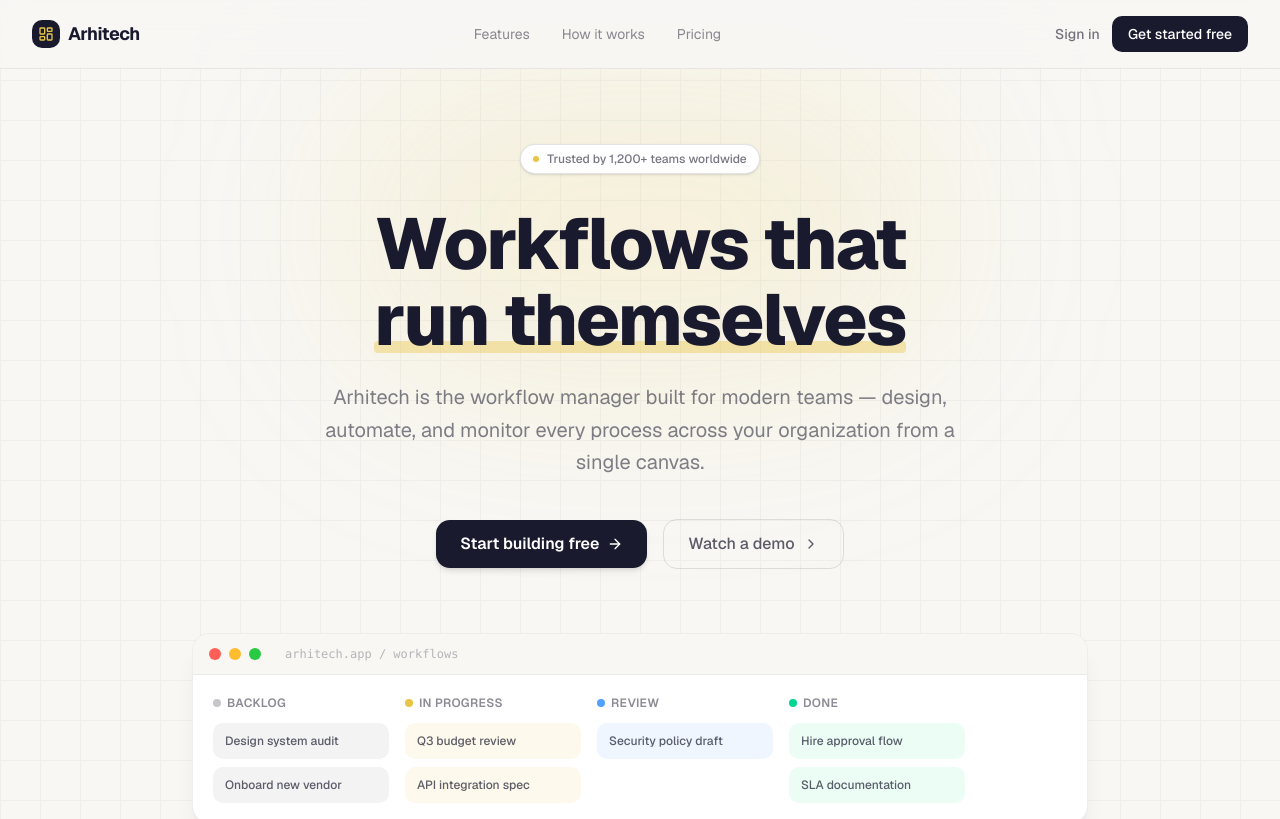
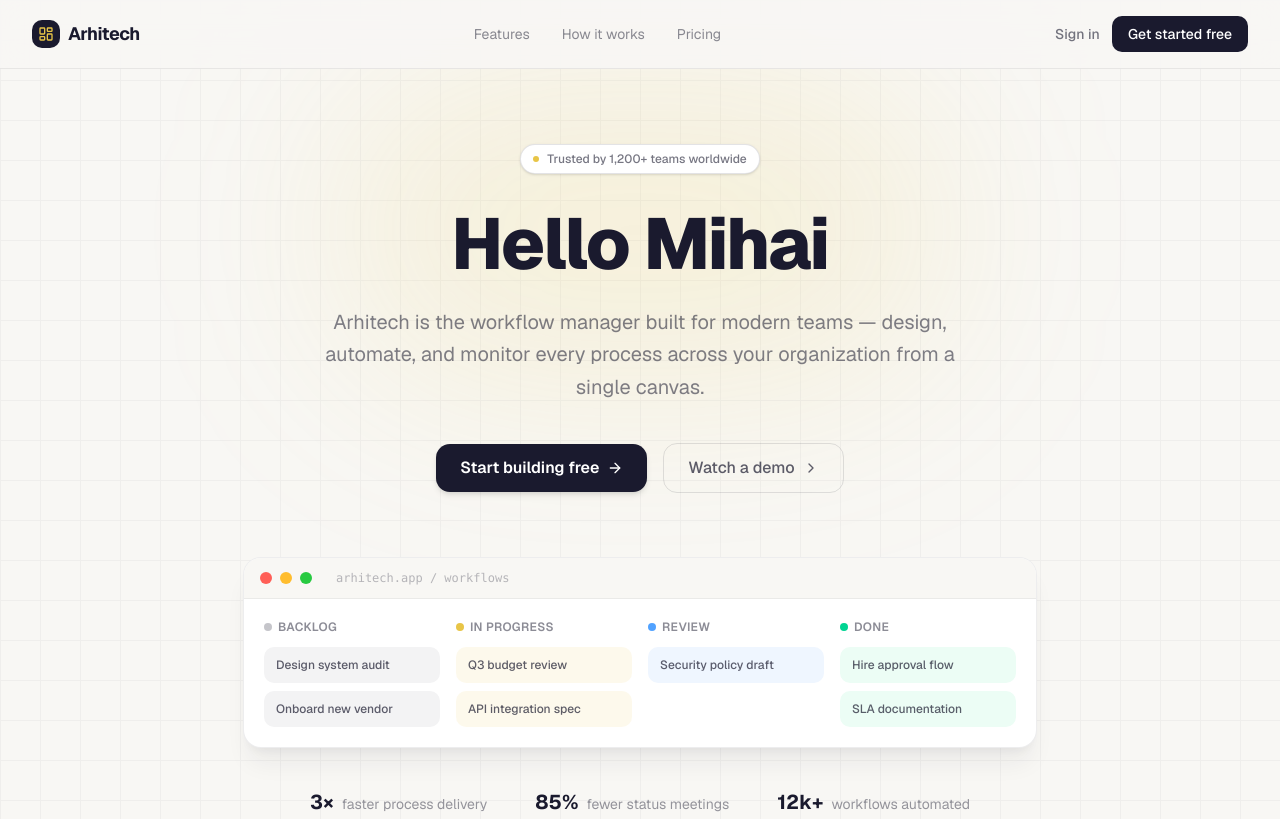
Before and after one commit to Orbit-SS/orbit_sites_service_storm_hello_mihai, a Next.js app: page / in a window 1280 px wide. Shown: the top 819 px of the page. Built offline with nearby package versions, Linux system fonts and the light colour scheme.

Commit message:
change the hero to Hello Mihai

```diff
--- a/src/app/page.tsx
+++ b/src/app/page.tsx
@@ -61,11 +61,7 @@ export default function Home() {
           </div>
 
           <h1 className="text-5xl md:text-7xl font-extrabold tracking-tight leading-[1.05] mb-6 text-[#1a1a2e]">
-            Workflows that{" "}
-            <span className="relative inline-block">
-              <span className="relative z-10">run themselves</span>
-              <span className="absolute bottom-1 left-0 right-0 h-3 bg-[#e8c547]/40 -z-0 rounded" />
-            </span>
+            Hello Mihai
           </h1>
 
           <p className="text-lg md:text-xl text-[#1a1a2e]/55 max-w-2xl mx-auto mb-10 leading-relaxed">
```
